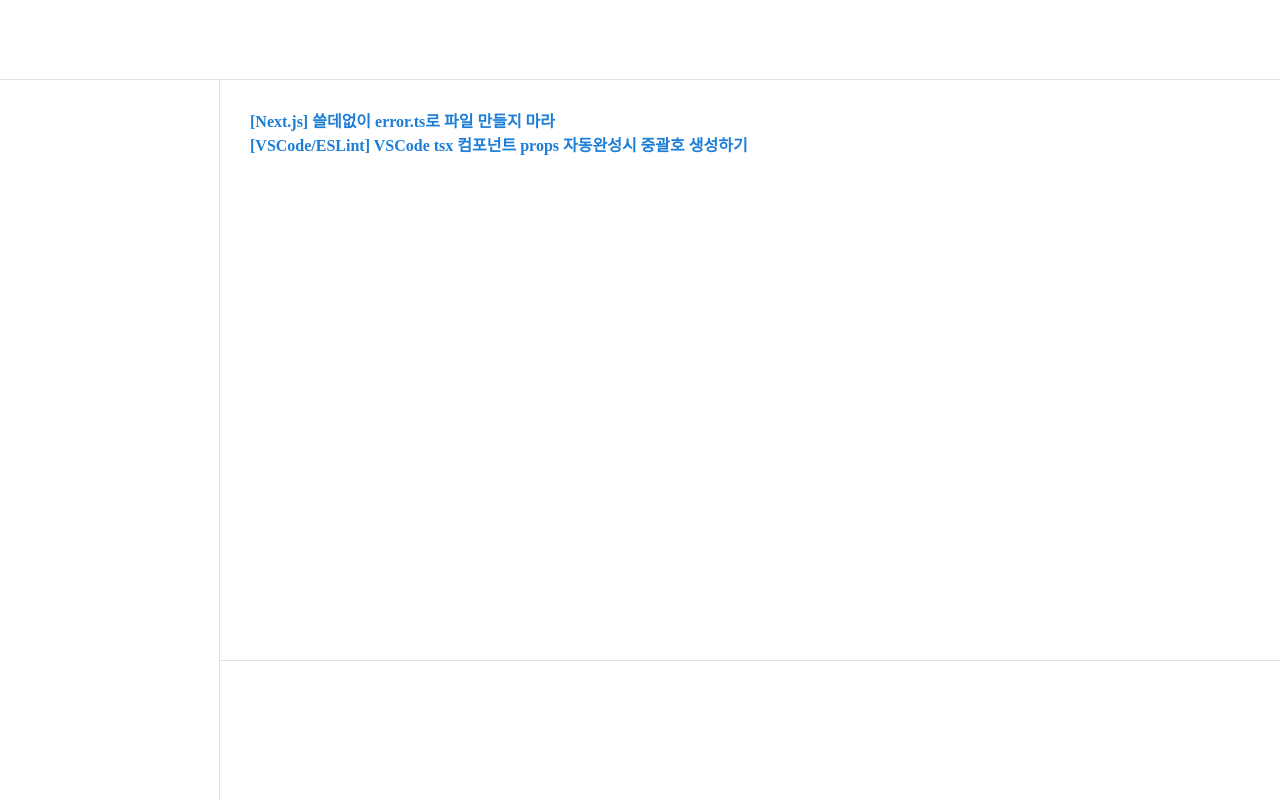
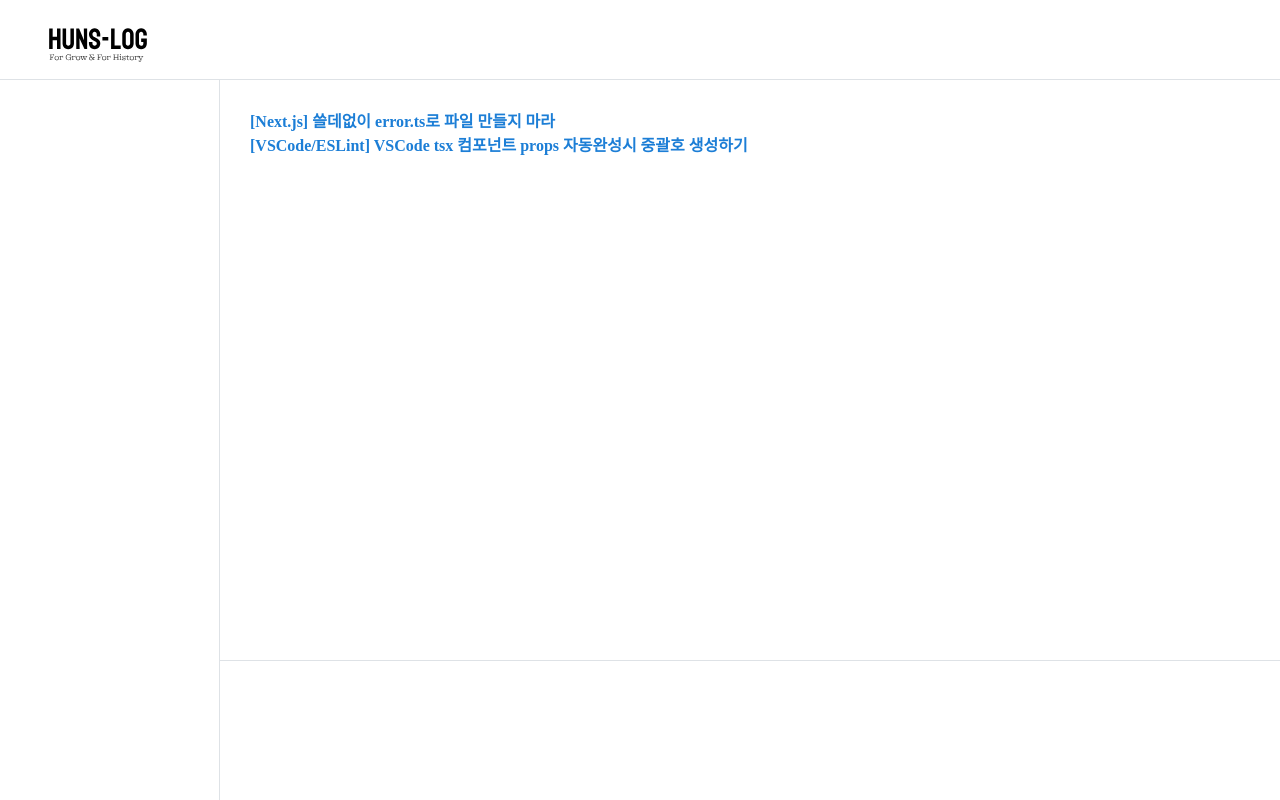
Before and after one commit to Orchemi/huns-log, a Next.js app: page / in a window 1280 px wide. Built offline with nearby package versions, Linux system fonts and the light colour scheme.

Commit message:
Feat: Header Logo 추가

```diff
--- a/src/components/layout/Header/Header.module.scss
+++ b/src/components/layout/Header/Header.module.scss
@@ -4,6 +4,11 @@
   @include mix.flex(row, space-between, center);
   width: 100%;
   height: $global-header-height;
+  padding: 0 3em;
   border-bottom: 1px solid $color-gray-300;
   transition: height 0.3s ease-in-out;
 }
+
+.logo {
+  margin: 0;
+}
--- a/src/components/layout/Header/Header.tsx
+++ b/src/components/layout/Header/Header.tsx
@@ -1,9 +1,22 @@
 import classnames from 'classnames/bind';
+import Image from 'next/image';
+import Link from 'next/link';
 import styles from './Header.module.scss';
 const cx = classnames.bind(styles);
 
 const Header = () => {
-  return <header className={cx('header-container')}></header>;
+  return (
+    <header className={cx('header-container')}>
+      <Link className={cx('logo')} href={'/'}>
+        <Image
+          src={'/assets/services/logo.svg'}
+          alt={'logo'}
+          width={100}
+          height={60}
+        />
+      </Link>
+    </header>
+  );
 };
 
 export default Header;
```
Also changed, not shown: public/assets/services/logo.svg (added).
